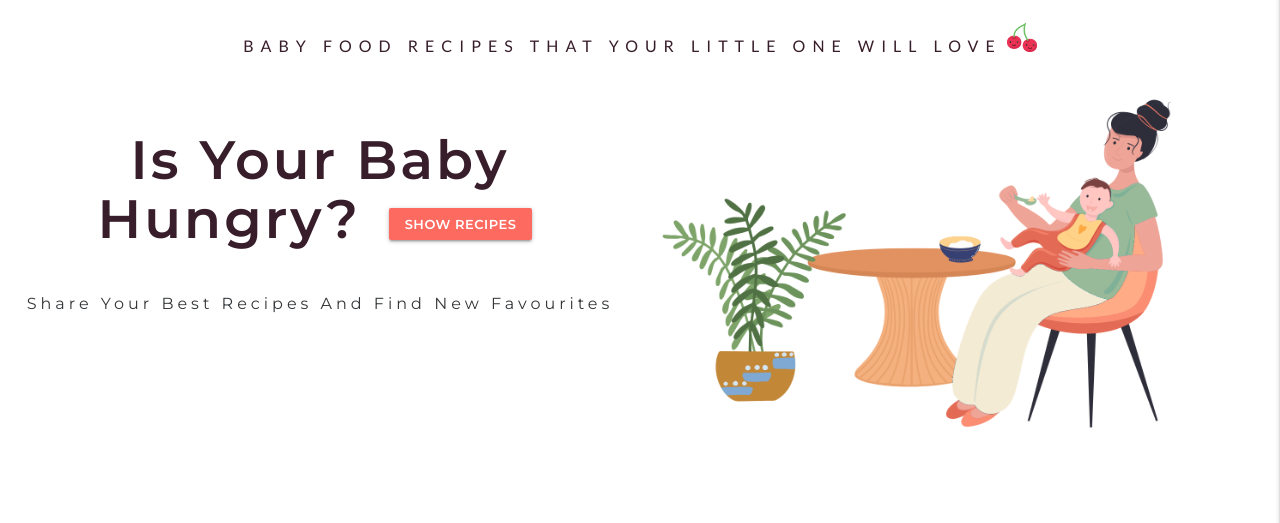
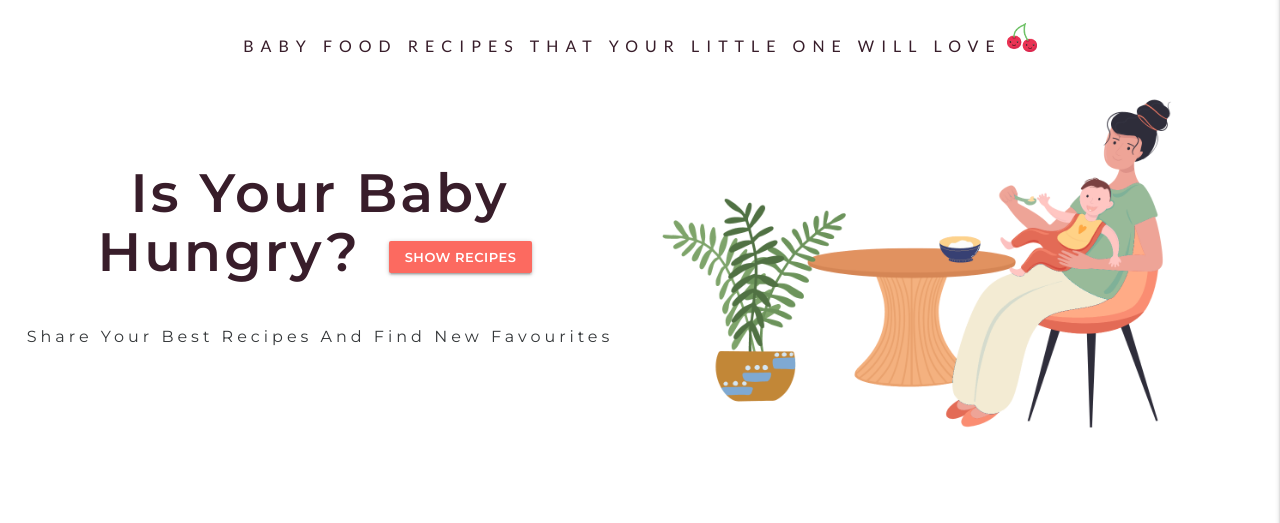
Before and after one commit to flisanp/ms3-baby-food-recipes, a Flask app: page / in a window 1280 px wide. Shown: the part 87-610 px from the top of the page. Run offline with Flask 2, Linux system fonts and the light colour scheme; some libraries are stand-ins or nearby versions; some web fonts are replaced.

Commit message:
added media query to headline on large devices

```diff
--- a/static/css/style.css
+++ b/static/css/style.css
@@ -181,3 +181,15 @@ nav {
 .social-icons i:hover {
 	color: #FC6A60;
 }
+
+/* Large devices (laptops/desktops, 992px and up) */
+@media only screen and (min-width: 992px) {
+	.headline {
+		margin-top: 5rem;
+	}
+}
+
+/* Extra large devices (large laptops and desktops, 1200px and up) */
+@media only screen and (min-width: 1200px) {
+
+}
```
